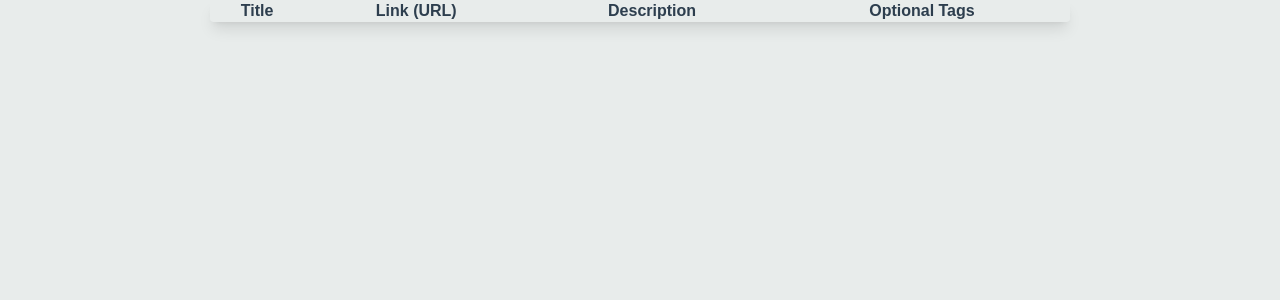
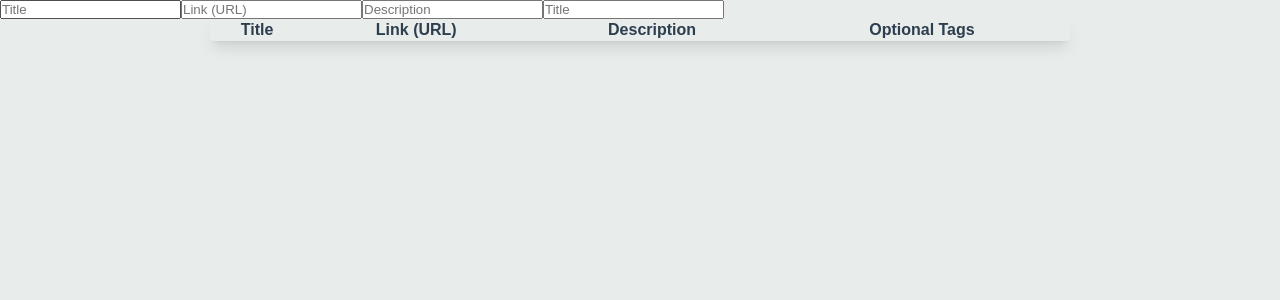
Before and after one commit to NeeloByron/Task-2-ReactTS-Links-Vault, a React (Vite) app: page / in a window 1280 px wide. Shown: the top 300 px of the page. Built offline with nearby package versions, Linux system fonts and the light colour scheme.

Commit message:
Updated my reusable button, styling and testing recording in app

```diff
--- a/src/Components/Inputs/Button.tsx
+++ b/src/Components/Inputs/Button.tsx
@@ -7,10 +7,9 @@ type buttonProp = {
   onClick?: () => void,
 }
 
-export const Button: React.FC<React.InputHTMLAttributes<HTMLInputElement>> = ({ ...rest}) => {
+export const Button: React.FC<buttonProp>= ({btnText, style, onClick}) => {
   return (
-    <input className={style.btnText} {...rest} />
-
+    <button style={style} onClick={onClick}>{btnText}</button>
   )
 }
 
--- /dev/null
+++ b/src/Components/RecordingMethod/Recording.Module.css
@@ -0,0 +1,5 @@
+.mainForm {
+   display: flex;
+   justify-content: space-between;
+   margin-top: 10px;
+}
--- /dev/null
+++ b/src/Components/RecordingMethod/RecordingMethod.tsx
@@ -0,0 +1,22 @@
+import styles from '@/Components/RecordingMethod/Recording.Module.css'
+
+
+export const RecordingMethod = () => {
+  return (
+   <>
+
+      <form>
+        <div className={styles.mainForm}>
+        <input type='text' placeholder='Title' className={'title'} />
+        <input type='url' placeholder= 'Link (URL)' className={'title'} />
+        <input type='text' placeholder='Description' className={'title'} />
+        <input type='text' placeholder='Title' className={'title'} />
+
+        </div>
+      </form>
+
+   </>
+  )
+}
+
+export default RecordingMethod
```
Also changed, not shown: src/App.tsx (+3 -5 lines), src/Components/RecordingMethod.tsx (deleted, +0 -11 lines).
